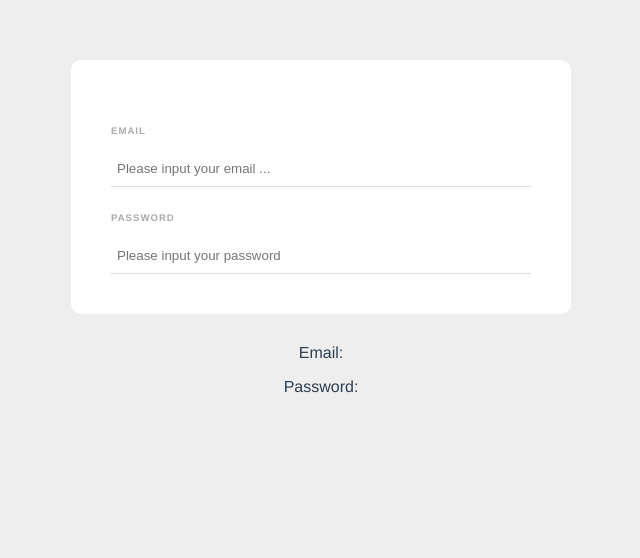
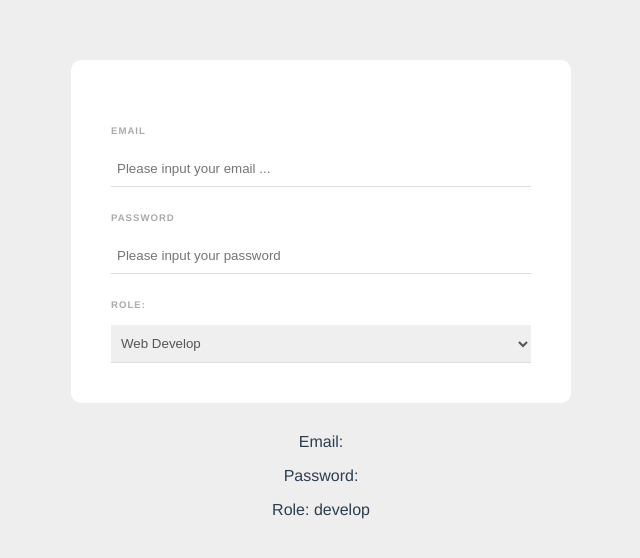
Before and after one commit to newit-baolh/LearnVueJS, a Vue app: page / in a window 1280 px wide. Shown: the top 558 px of the page, without its empty margins (319-959 px from the left). Built offline with nearby package versions, Linux system fonts and the light colour scheme.

Commit message:
select box

```diff
--- a/src/components/SignupForm.vue
+++ b/src/components/SignupForm.vue
@@ -6,9 +6,16 @@
       <label>Password</label>
       <input type="password" required placeholder="Please input your password" v-model="password">
 
+      <label>Role:</label>
+      <select v-model="role" >
+          <option value="develop">Web Develop</option>
+          <option value="internet">Internet</option>
+      </select>
+
   </form>
   <p>Email: {{email}}</p>
   <p>Password: {{password}}</p>
+  <p>Role: {{role}}</p>
 </template>
 
 <script>
@@ -16,7 +23,8 @@ export default {
     data(){
         return {
             email: '',
-            password: ''
+            password: '',
+            role: 'develop'
         }
     }
 }
@@ -40,7 +48,7 @@ export default {
         letter-spacing: 1px;
         font-weight: bold;
     }
-    input{
+    input,select{
         display: block;
         padding: 10px 6px;
         width: 100%;
```
